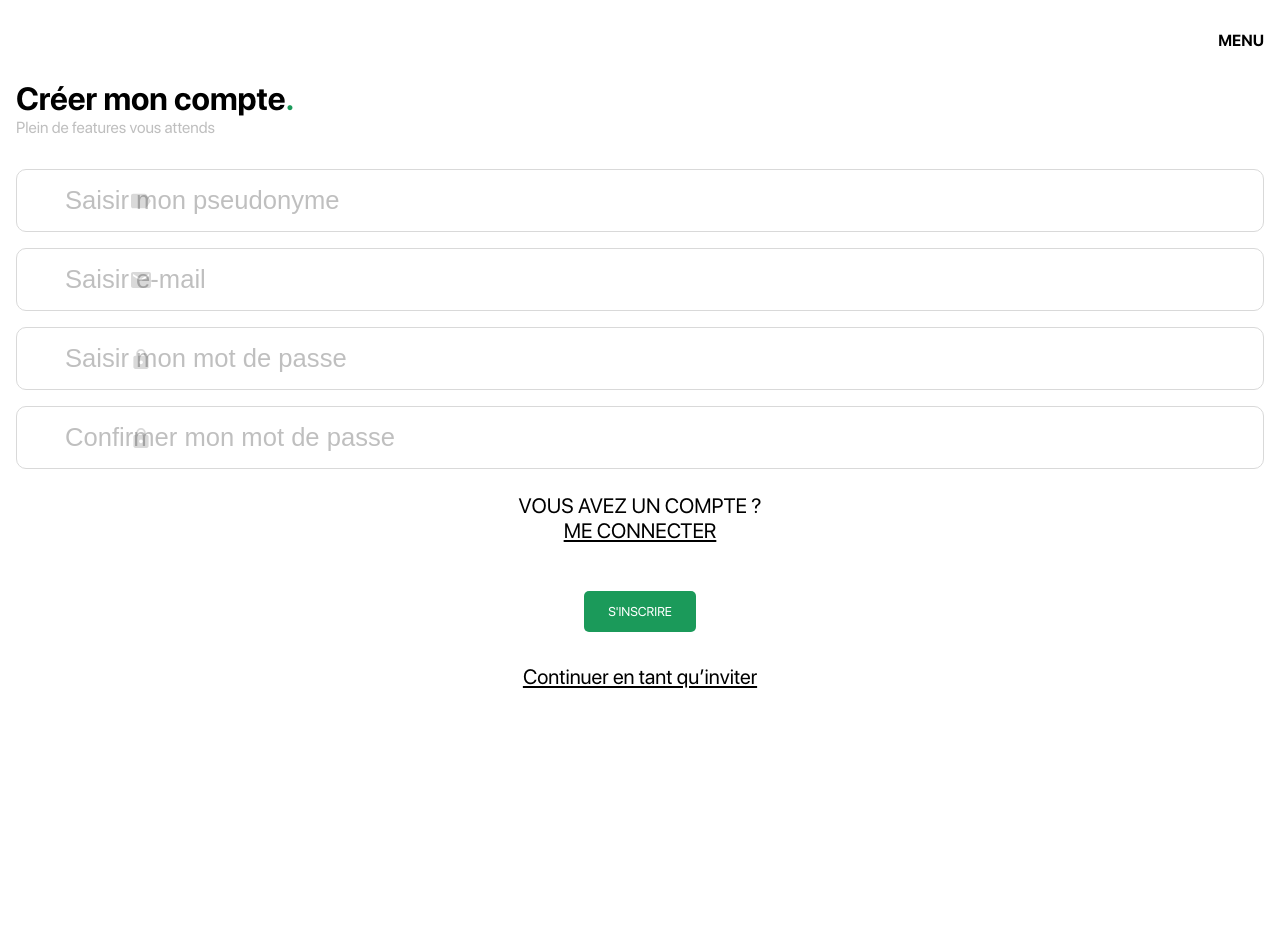
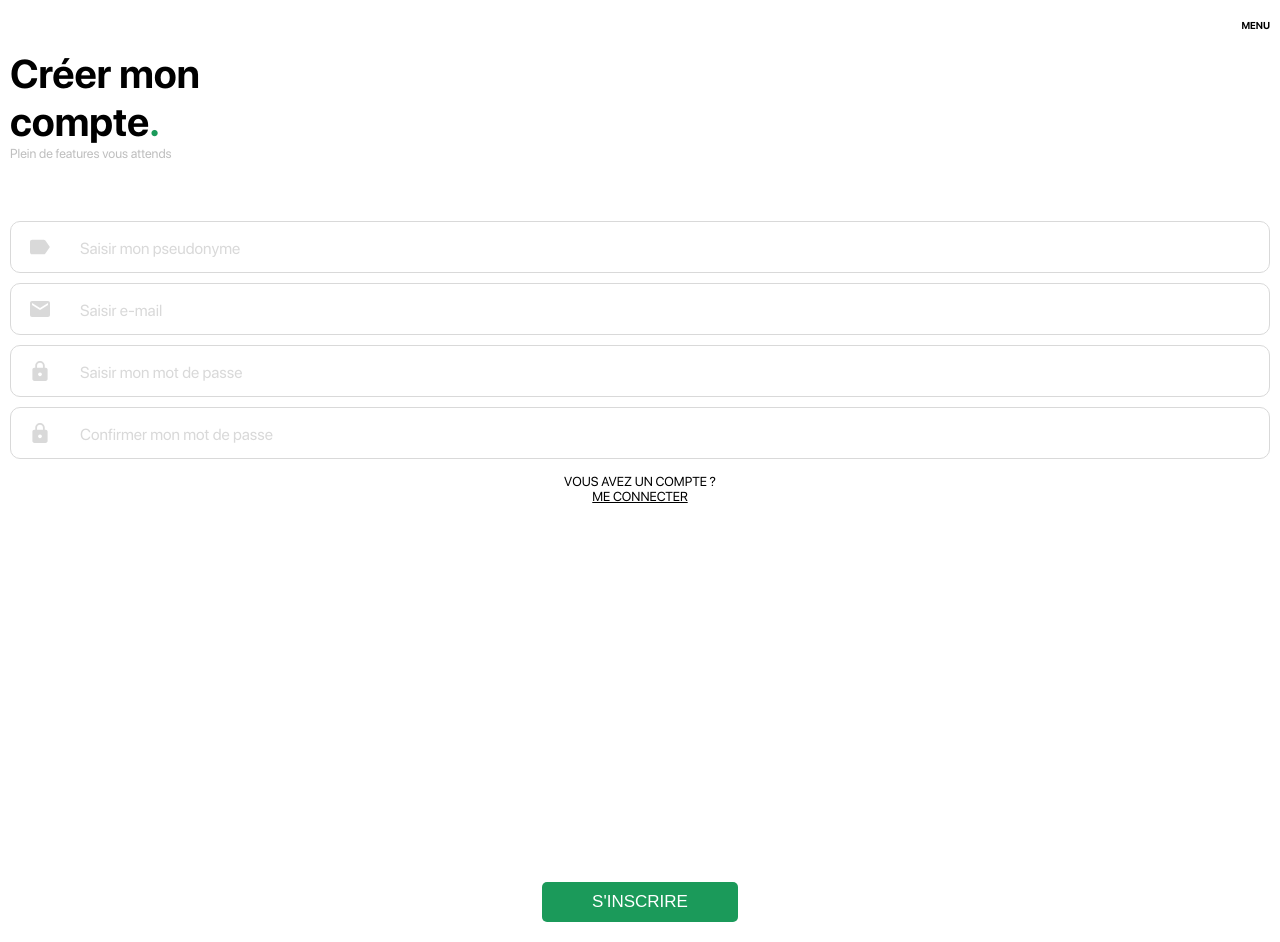
Before and after one commit to JulianRomana/front-fil-rouge, a React (Create React App) app: page /signup in a window 1280 px wide. Shown: the top 942 px of the page. Before the commit the page ends 800 px from the top, so only its background shows below. Built offline with nearby package versions, Linux system fonts and the light colour scheme.

Commit message:
feat(user): create user

```diff
--- a/src/assets/scss/components/_button.scss
+++ b/src/assets/scss/components/_button.scss
@@ -1,10 +1,13 @@
 .button {
   position: relative;
-  padding: 0.8rem 1.5rem;
-  font-size: 0.8rem;
+  padding: 1rem 5rem;
+  font-size: 1.7rem;
   border-radius: 5px;
   text-transform: uppercase;
   text-align: center;
+  outline: none;
+  box-shadow: none;
+  border: none;
 
   &--full {
     width: 100%;
--- a/src/assets/scss/helpers/_reset.scss
+++ b/src/assets/scss/helpers/_reset.scss
@@ -1,3 +1,7 @@
+html {
+  font-size: 62.5%;
+}
+
 html,
 body,
 p,
@@ -31,7 +35,6 @@ h3,
 h4,
 h5,
 h6 {
-  font-size: 100%;
   font-weight: normal
 }
 
--- a/src/assets/scss/layouts/_base.scss
+++ b/src/assets/scss/layouts/_base.scss
@@ -4,7 +4,7 @@ body {
 }
 
 h1 {
-  font-size: 2em;
+  font-size: 4rem;
 }
 
 h2 {
--- a/src/components/Button/Button.jsx
+++ b/src/components/Button/Button.jsx
@@ -3,7 +3,7 @@ import PropTypes from "prop-types"
 
 const Button = ({ content, ...props }) => {
   return (
-    <div
+    <button
       className={`button
         ${props.white ? "button--white" : ""}
         ${props.green ? "button--green" : ""}
@@ -13,7 +13,7 @@ const Button = ({ content, ...props }) => {
       style={{ margin: props.margin }}
     >
       {content}
-    </div>
+    </button>
   )
 }
 
--- a/src/components/Button/ButtonStyle.jsx
+++ b/src/components/Button/ButtonStyle.jsx
@@ -2,7 +2,7 @@ import styled from "styled-components"
 
 const StyledButton = styled.button`
   padding: 1rem 2rem;
-  min-width: 19rem;
+  min-width: 33rem;
   font-size: 1.8rem;
   border-radius: 5px;
   cursor: pointer;
--- a/src/components/Input/Input.jsx
+++ b/src/components/Input/Input.jsx
@@ -1,6 +1,6 @@
 import React, { useState, useRef } from "react"
 import propTypes from "prop-types"
-import { Wrapper, Img, Input } from "./InputStyle"
+import { Wrapper, Img, Input, Label } from "./InputStyle"
 import email from "../../assets/images/email.svg"
 import label from "../../assets/images/label.svg"
 import password from "../../assets/images/icons/password.svg"
@@ -8,16 +8,12 @@ import { CSSTransition } from "react-transition-group"
 
 const emailRegex = /^[a-zA-Z0-9.!#$%&’*+/=?^_`{|}~-]+@[a-zA-Z0-9-]+(?:\.[a-zA-Z0-9-]+)*$/
 const getLogo = logoName => {
-  switch (logoName) {
-    case "email":
-      return email
-    case "label":
-      return label
-    case "password":
-      return password
-    default:
-      return null
+  const logos = {
+    email,
+    label,
+    password,
   }
+  return logos[logoName]
 }
 
 const CustomInput = ({
@@ -76,14 +72,16 @@ const CustomInput = ({
         timeout={10}
         in={!focus}
       >
-        <Img src={getLogo(logo)} alt="" />
+        <>
+          <Img src={getLogo(logo)} alt="" />
+          <Label>{label}</Label>
+        </>
       </CSSTransition>
       <Input
         ref={inputRef}
         onBlur={handleBlur}
         onFocus={handleFocus}
         type={type}
-        placeholder={label}
       />
     </Wrapper>
   )
--- a/src/components/Input/InputStyle.jsx
+++ b/src/components/Input/InputStyle.jsx
@@ -7,7 +7,7 @@ const Wrapper = styled.div`
 const Img = styled.img`
   position: absolute;
   top: 50%;
-  left: 10%;
+  left: 3rem;
   width: 20px;
   height: 20px;
   transform: translate(-50%, -50%);
@@ -17,17 +17,23 @@ const Img = styled.img`
 `
 const Input = styled.input`
   width: 100%;
-  padding: 1rem 1rem 1rem 3rem;
+  padding: 1.6rem 1.6rem;
   color: #d9d9d9;
   border: 1px solid #d9d9d9;
   border-radius: 10px;
   font-size: 1.6rem;
   user-select: none;
   outline: none;
-
-  &::placeholder {
-    color: rgba(0, 0, 0, 0.25);
-  }
 `
 
-export { Wrapper, Img, Input }
+const Label = styled.label`
+  position: absolute;
+  top: 18px;
+  left: 70px;
+  color: #d9d9d9;
+  pointer-events: none;
+  user-select: none;
+  font-size: 1.6rem;
+`
+
+export { Wrapper, Img, Input, Label }
--- a/src/pages/SignUp.jsx
+++ b/src/pages/SignUp.jsx
@@ -22,8 +22,8 @@ const Signup = () => {
     e.preventDefault()
     const clearedData = inputsValue
       .map(info => ({ [info.name]: info.value }))
-      .reduce((accumulator, newVal) => {
-        return (accumulator = { ...accumulator, ...newVal })
+      .reduce((accumulator, nextVal) => {
+        return (accumulator = { ...accumulator, ...nextVal })
       }, {})
 
     localStorage.setItem("user", JSON.stringify(clearedData))
@@ -39,7 +39,9 @@ const Signup = () => {
 
   return (
     <Wrapper>
-      <Title>Créer mon compte</Title>
+      <Title>
+        Créer mon <br /> compte
+      </Title>
       <Subtitle>Plein de features vous attends</Subtitle>
       <Form onSubmit={submitForm}>
         <InputsWrapper>
@@ -79,7 +81,7 @@ const Signup = () => {
         <Signin>
           Vous avez un compte ?<SignInLink to="login">Me connecter</SignInLink>
         </Signin>
-        <Button green content="S'inscrire" />
+        <Button onClick={submitForm} green content="S'inscrire" />
         <GuestLink to="/dashboard">Continuer en tant qu’inviter</GuestLink>
       </Form>
     </Wrapper>
--- a/src/pages/pagesStyle/SignupStyle.jsx
+++ b/src/pages/pagesStyle/SignupStyle.jsx
@@ -2,6 +2,7 @@ import styled from "styled-components"
 import { Link } from "react-router-dom"
 
 const Wrapper = styled.section`
+  height: 100%;
   padding: 5rem 1rem 2rem;
 `
 const Title = styled.h1`
@@ -11,6 +12,7 @@ const Title = styled.h1`
 `
 const Subtitle = styled.p`
   color: #bfbfbf;
+  font-size: 1.3rem;
   font-weight: normal;
 `
 const Form = styled.form`
@@ -18,7 +20,7 @@ const Form = styled.form`
   flex-direction: column;
   align-items: center;
   width: 100%;
-  margin: 2rem 0 0 0;
+  margin-top: 6rem;
 `
 
 const InputsWrapper = styled.div`
@@ -31,7 +33,7 @@ const Signin = styled.p`
   display: flex;
   align-items: center;
   flex-direction: column;
-  margin: 1.5rem 0 3rem;
+  margin: 1.5rem 0 30%;
   text-transform: uppercase;
   font-size: 1.3rem;
 `
--- a/src/pages/pagesStyle/SplashScreenStyle.jsx
+++ b/src/pages/pagesStyle/SplashScreenStyle.jsx
@@ -25,10 +25,11 @@ const Contents = styled.div`
   justify-content: center;
   color: white;
   text-align: center;
+  margin-bottom: 7.5rem;
 `
 
 const Title = styled.h1`
-  font-size: 1.5rem;
+  font-size: 2.4rem;
   font-weight: bold;
 `
 
@@ -38,9 +39,8 @@ const Logo = styled.img`
 `
 
 const SecondSubtitle = styled.h3`
-  margin-bottom: 1.5rem;
   width: 80%;
-  font-size: 1.25rem;
+  font-size: 2.2rem;
 `
 
 const Skip = styled(Link)`
@@ -49,6 +49,7 @@ const Skip = styled(Link)`
   text-decoration: underline;
   cursor: pointer;
   text-transform: uppercase;
+  font-size: 1.7rem;
 `
 
 export { Main, Wrapper, Contents, Logo, Title, SecondSubtitle, Skip }
```
Also changed, not shown: src/lib/axios.js (+4 -4 lines).
